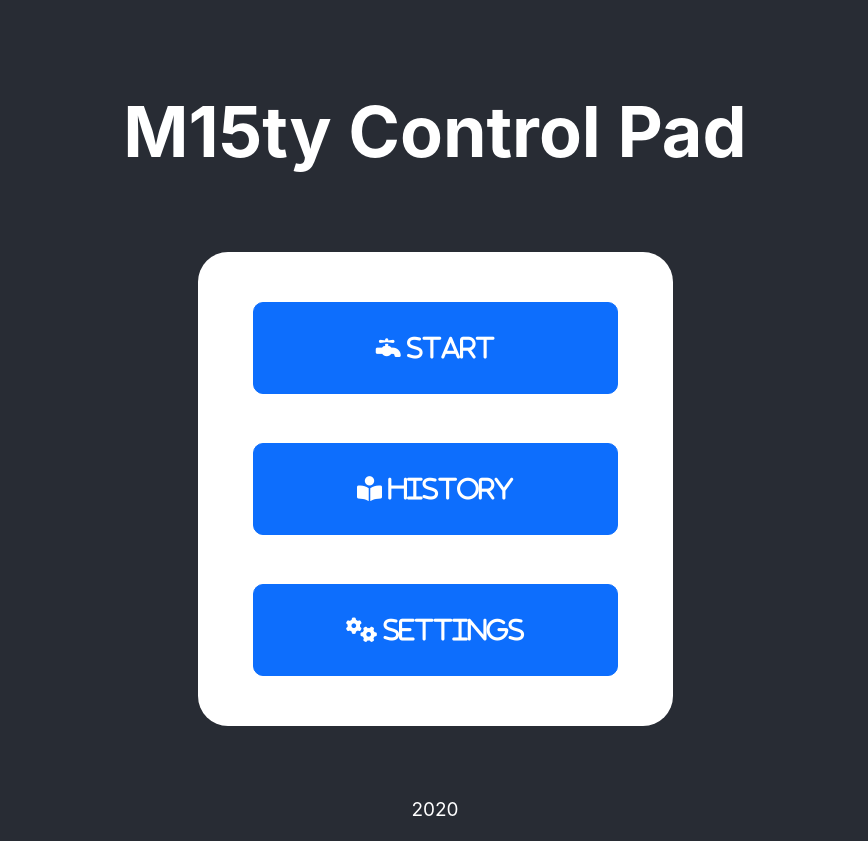
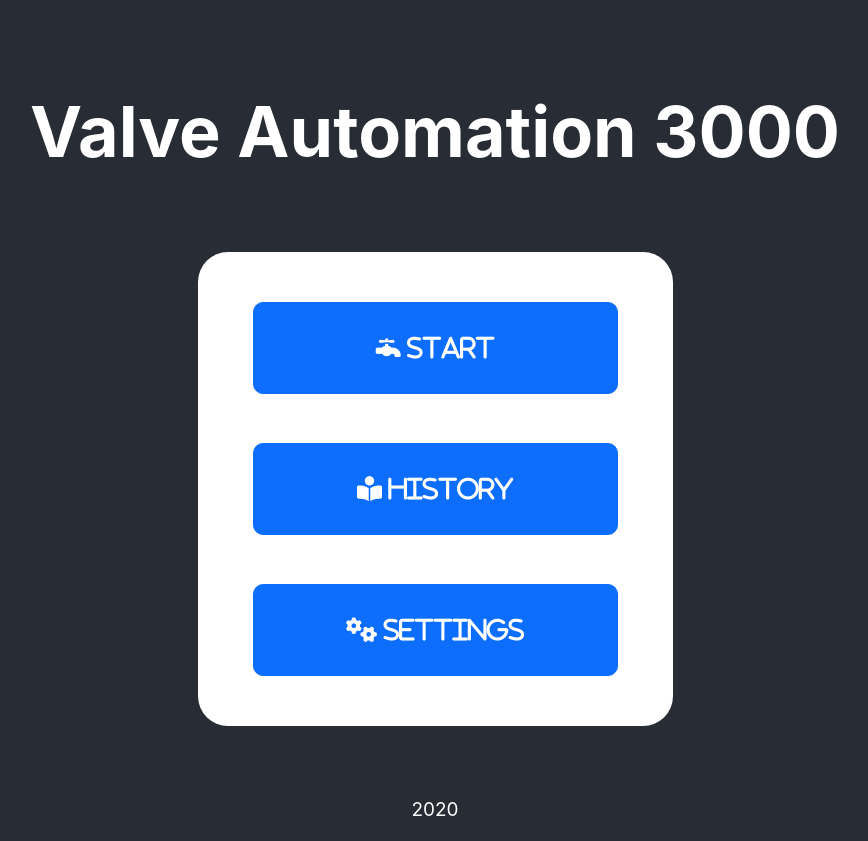
Before and after one commit to brydinh/bookish-guide, a React (Create React App) app: page / in a window 1280 px wide. Shown: the whole page, without its empty margins (205-1073 px from the left). Built offline with nearby package versions, Linux system fonts and the light colour scheme.

Commit message:
Change name

```diff
--- a/src/components/Header.jsx
+++ b/src/components/Header.jsx
@@ -3,7 +3,7 @@ import React from "react";
 function Header() {
   return (
     <header>
-      <h1 className="header">M15ty Control Pad</h1>
+      <h1 className="header">Valve Automation 3000</h1>
     </header>
   );
 }
```
Also changed, not shown: 1 other file (tests, documents, lock files or other folders).
